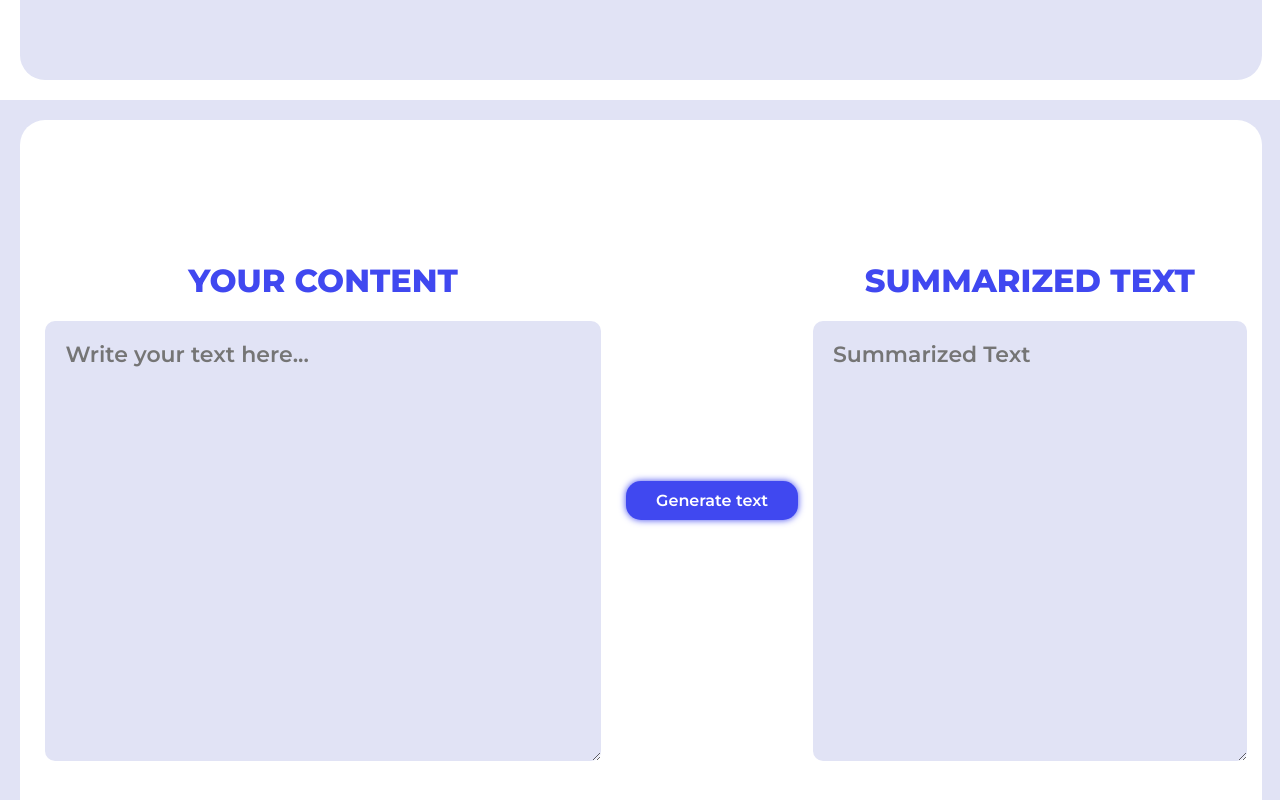
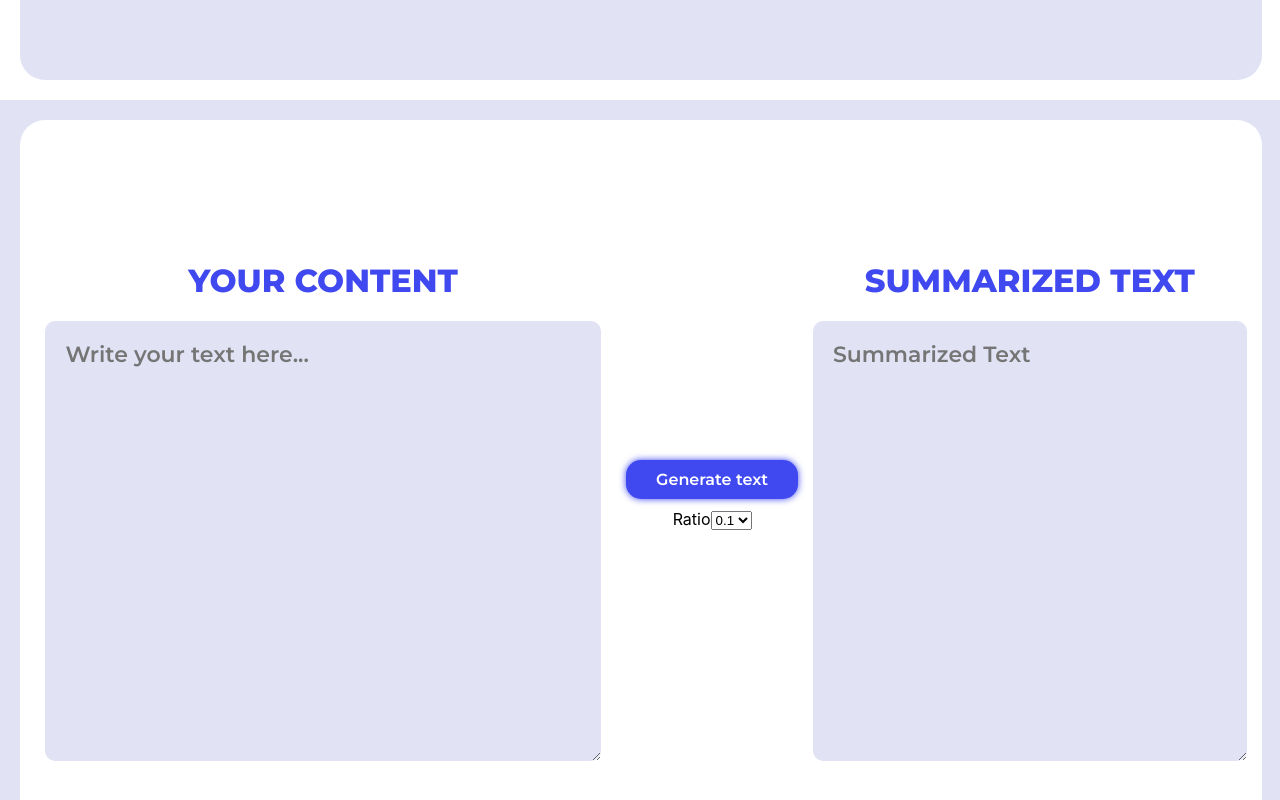
Before and after one commit to MLH-Fellowship/Shortify, a React (Create React App) app in the folder frontend/: page / in a window 1280 px wide. Shown: the part 700-1500 px from the top of the page. Built offline with nearby package versions, Linux system fonts and the light colour scheme.

Commit message:
Add Ability to Specify Ratio

```diff
--- a/frontend/src/components/Summarize.js
+++ b/frontend/src/components/Summarize.js
@@ -5,6 +5,9 @@ import backend from '../api/backend';
 const Summarize = () => {
 
     const [text, setText] = useState('');
+    //const sentenceOptions = [3,4,5,6];
+    const ratioOptions = [.1, .2, .3, .4, .5];
+    const [ratioSelected, setRatioSelected] = useState(ratioOptions[0]);
     const [textSummarized, setTextSummarized] = useState('');
 
     /**
@@ -12,35 +15,19 @@ const Summarize = () => {
      * uses ML model to summarize content
      */
 
-    const body = `
-    The Chrysler Building, the famous art deco New York skyscraper, will be sold for a small fraction of its previous sales price.
-    The deal, first reported by The Real Deal, was for $150 million, according to a source familiar with the deal.
-    Mubadala, an Abu Dhabi investment fund, purchased 90% of the building for $800 million in 2008.
-    Real estate firm Tishman Speyer had owned the other 10%.
-    The buyer is RFR Holding, a New York real estate company.
-    Officials with Tishman and RFR did not immediately respond to a request for comments.
-    It's unclear when the deal will close.
-    The building sold fairly quickly after being publicly placed on the market only two months ago.
-    The sale was handled by CBRE Group.
-    The incentive to sell the building at such a huge loss was due to the soaring rent the owners pay to Cooper Union, a New York college, for the land under the building.
-    The rent is rising from $7.75 million last year to $32.5 million this year to $41 million in 2028.
-    Meantime, rents in the building itself are not rising nearly that fast.
-    While the building is an iconic landmark in the New York skyline, it is competing against newer office towers with large floor-to-ceiling windows and all the modern amenities.
-    Still the building is among the best known in the city, even to people who have never been to New York.
-    It is famous for its triangle-shaped, vaulted windows worked into the stylized crown, along with its distinctive eagle gargoyles near the top.
-    It has been featured prominently in many films, including Men in Black 3, Spider-Man, Armageddon, Two Weeks Notice and Independence Day.
-    The previous sale took place just before the 2008 financial meltdown led to a plunge in real estate prices.
-    Still there have been a number of high profile skyscrapers purchased for top dollar in recent years, including the Waldorf Astoria hotel, which Chinese firm Anbang Insurance purchased in 2016 for nearly $2 billion, and the Willis Tower in Chicago, which was formerly known as Sears Tower, once the world's tallest.
-    Blackstone Group (BX) bought it for $1.3 billion 2015.
-    The Chrysler Building was the headquarters of the American automaker until 1953, but it was named for and owned by Chrysler chief Walter Chrysler, not the company itself.
-    Walter Chrysler had set out to build the tallest building in the world, a competition at that time with another Manhattan skyscraper under construction at 40 Wall Street at the south end of Manhattan. He kept secret the plans for the spire that would grace the top of the building, building it inside the structure and out of view of the public until 40 Wall Street was complete.
-    `
 
     const getSummarizeContent = async () => {
-        const response = await backend.post(`/${body}`);
+        const response = await backend.post(`/${text}/${ratioSelected}`);
         const { data } = response;
         setTextSummarized(data);
-    }
+    };
+
+    const ratioOptionsRendered = ratioOptions.map(option => {
+        return (
+            <option value={option}>{option}</option>
+        );
+    });
+
 
     return (
         <div className='container-smrz' id='summarize-area'>
@@ -54,6 +41,14 @@ const Summarize = () => {
                 </div>
                 <div className='btn-smrz'>
                     <button onClick={getSummarizeContent}>Generate text</button>
+                    <div className="dropdown-smrz">
+                        <p>
+                            Ratio
+                            <select onChange={(e) => setRatioSelected(e.target.value)}>
+                                {ratioOptionsRendered}
+                            </select>
+                        </p>
+                    </div>
                 </div>
                 <div className='summarize-content-smrz'>
                     <h1>Summarized Text</h1>
--- a/frontend/src/styles/summarize.css
+++ b/frontend/src/styles/summarize.css
@@ -57,6 +57,8 @@
 
 .btn-smrz {
     display: flex;
+    flex-direction: column;
+    justify-content: center;
     align-items: center;
 }
 
@@ -77,3 +79,12 @@
     cursor: pointer;
     box-shadow: #4048f0 2px 2px 20px;
 }
+
+/*.dropdown-smrz {
+    display: flex;
+}*/
+
+.dropdown-smrz p {
+    margin: 10px 20px;
+    padding: 0 10px;
+}
```
Also changed, not shown: 1 other file (tests, documents, lock files or other folders).
